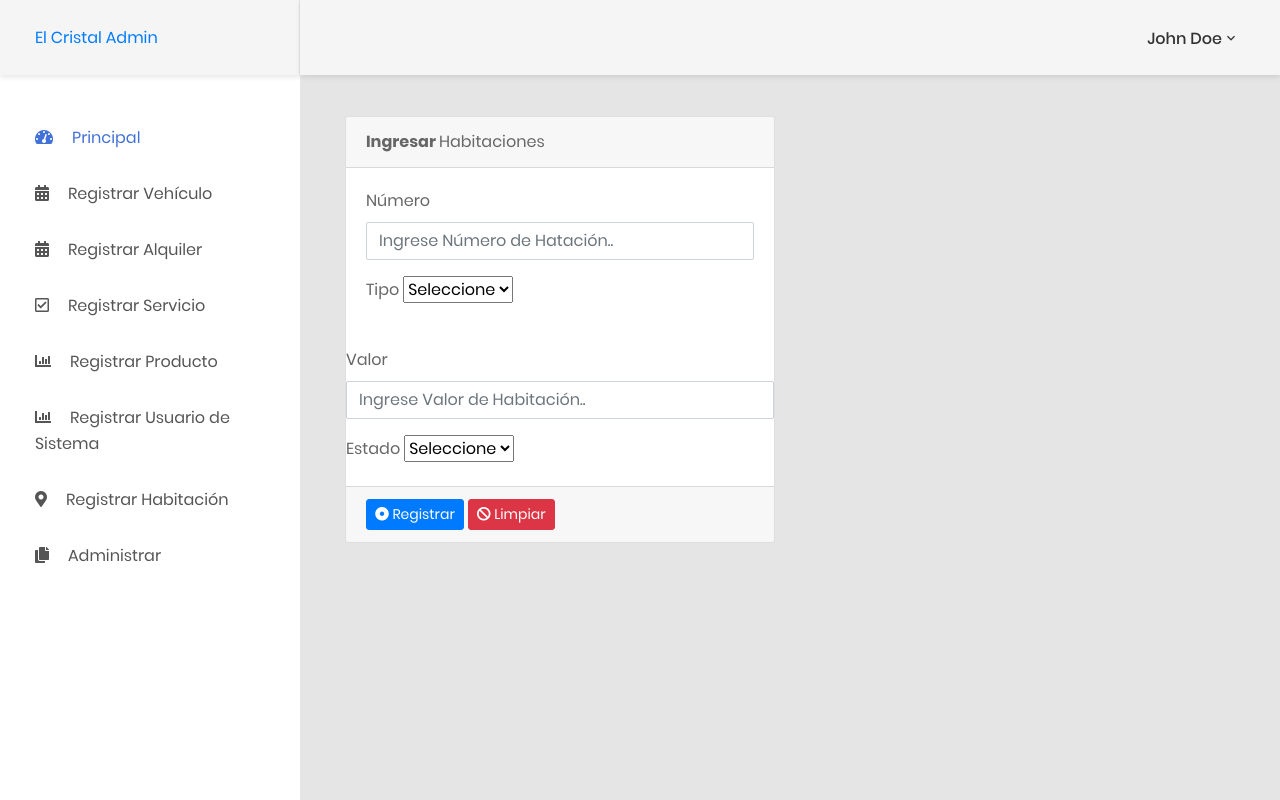
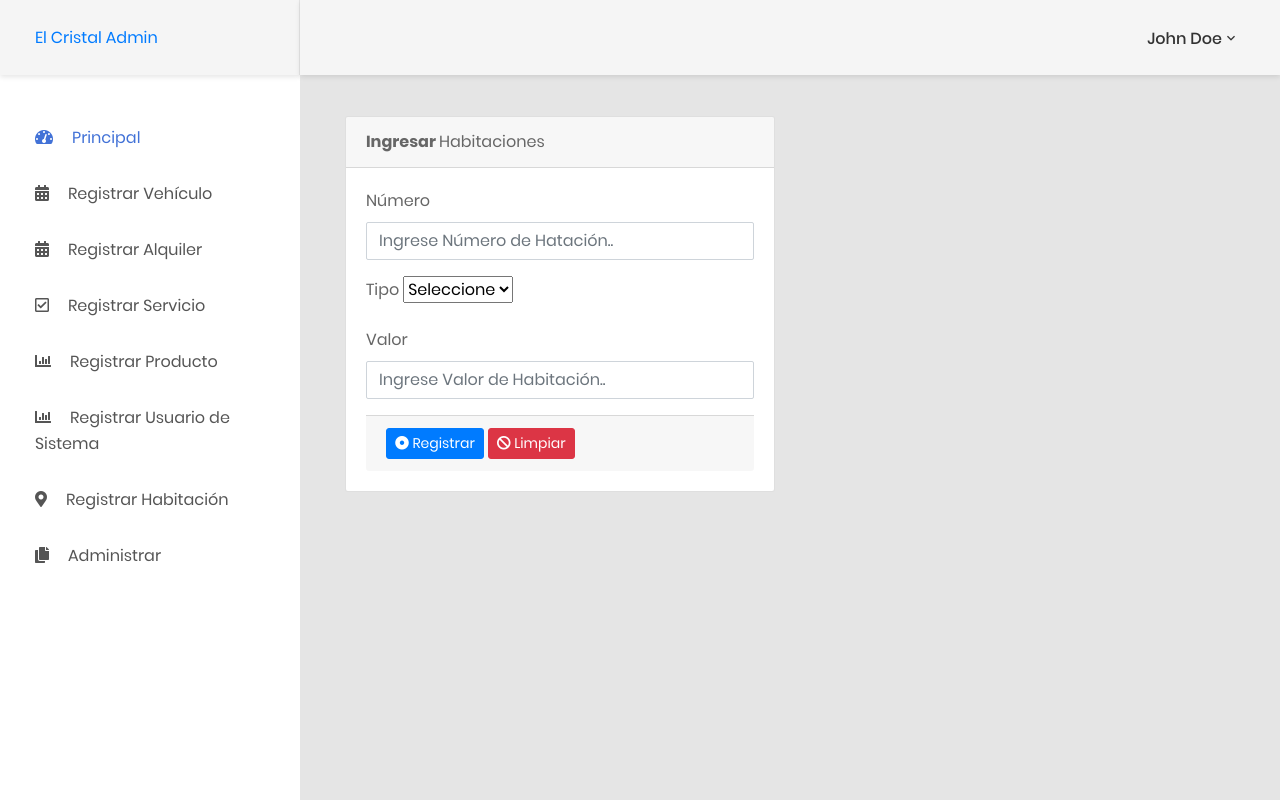
Before and after one commit to davidguio18/Proyecto_Motel, a PHP site: template Vistas/habitacion/create.php in a window 1280 px wide. Run offline with PHP 8.4, Linux system fonts and the light colour scheme; the template is opened without the code that fills it, so the values that code supplies are empty.

Commit message:
Vistas habitacion create y cabecera
se elimino el estado de registrar habitacion y se agrego un autocompletar el donde esta en off y en la cabecera se redirecione

```diff
--- a/Vistas/cabecera.php
+++ b/Vistas/cabecera.php
@@ -78,7 +78,7 @@
 
 
                         <li>
-                            <a href="map.html">
+                            <a href="index.php?c=habitaciones&a=create">
                                 <i class="fas fa-map-marker-alt"></i>Registrar Habitaci&oacute;n</a>
                         </li>
                         <li class="has-sub">
--- a/Vistas/habitacion/create.php
+++ b/Vistas/habitacion/create.php
@@ -11,7 +11,7 @@
                                         <strong>Ingresar </strong> Habitaciones
                                     </div>
                                     <div class="card-body card-block">
-                                        <form action="" method="post" class="">
+                                        <form action="" method="post" class="" autocomplete="off">
                                             <div class="form-group">
                                                 <label for="nf-email" class=" form-control-label">N&uacute;mero</label>
                                                 <input type="text" id="nf-email" name= "habitaciones[numero]" placeholder="Ingrese N&uacute;mero de Hatación.." class="form-control" required onkeypress="return valida(event)" required  minlength="3" maxlength="3">
@@ -24,19 +24,12 @@
                                                     <option value="Basica">Basica</option>
                                                 </select>
                                             </div>
-                                            </div>
+
                                              <div class="form-group">
                                                 <label for="nf-email" class=" form-control-label">Valor</label>
                                                 <input type="text" id="nf-email" name="habitaciones[valor_noche]" placeholder="Ingrese Valor de Habitación.." class="form-control" required onkeypress="return valida(event)">
                                             </div>
-                                             <div class="form-group">
-                                                <label for="nf-email" class=" form-control-label">Estado</label>
-                                                <select name="habitaciones[estado]" required>
-                                                     <option value="">Seleccione</option>
-                                                     <option value="Activo">Activo</option>
-                                                     <option value="Inactivo">Inactivo</option>
-                                                 </select>
-                                            </div>
+
                                              <div class="card-footer">
                                                  <button type="submit" class="btn btn-primary btn-sm">
                                                     <i class="fa fa-dot-circle-o"></i> Registrar
```
